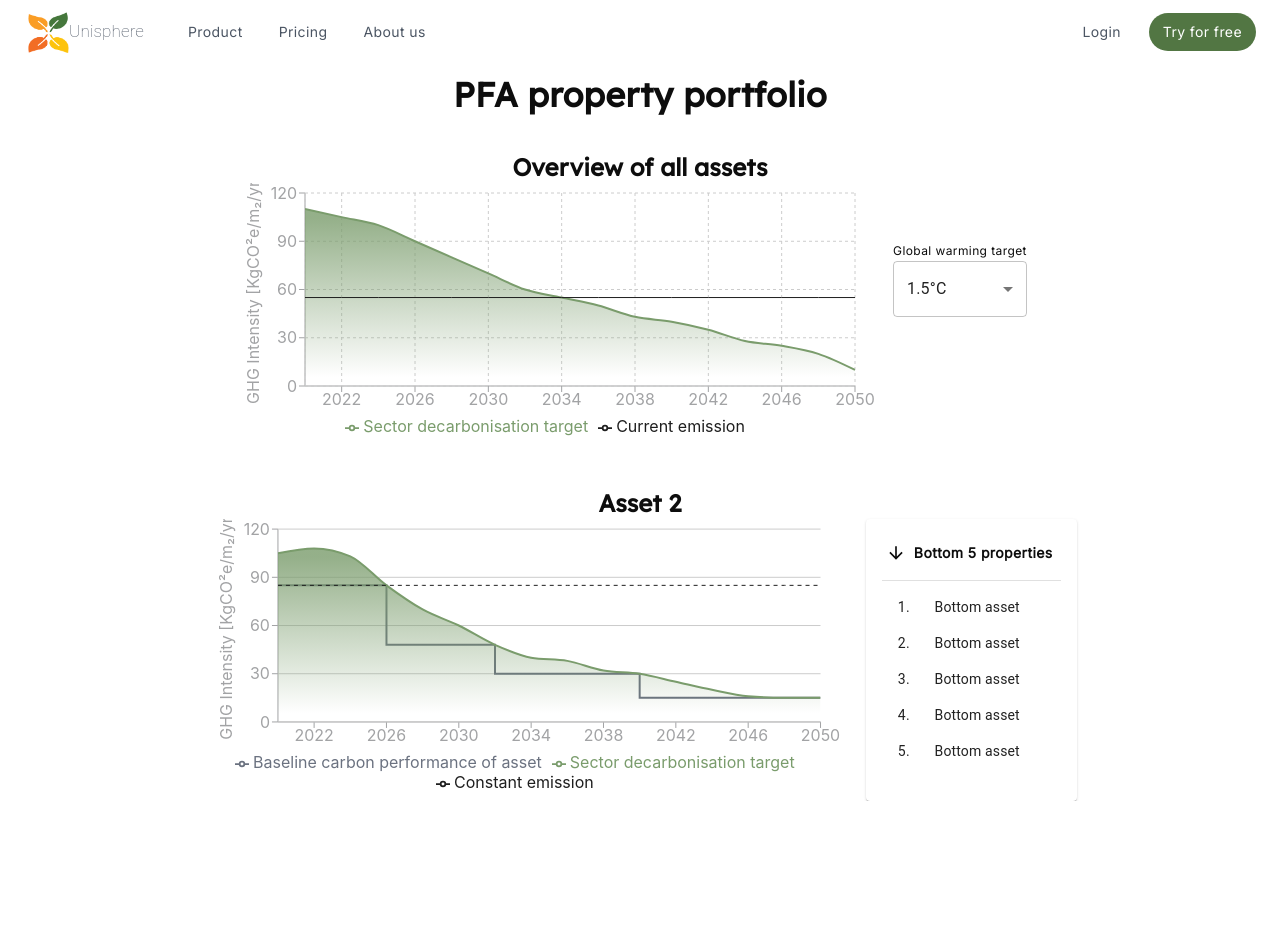
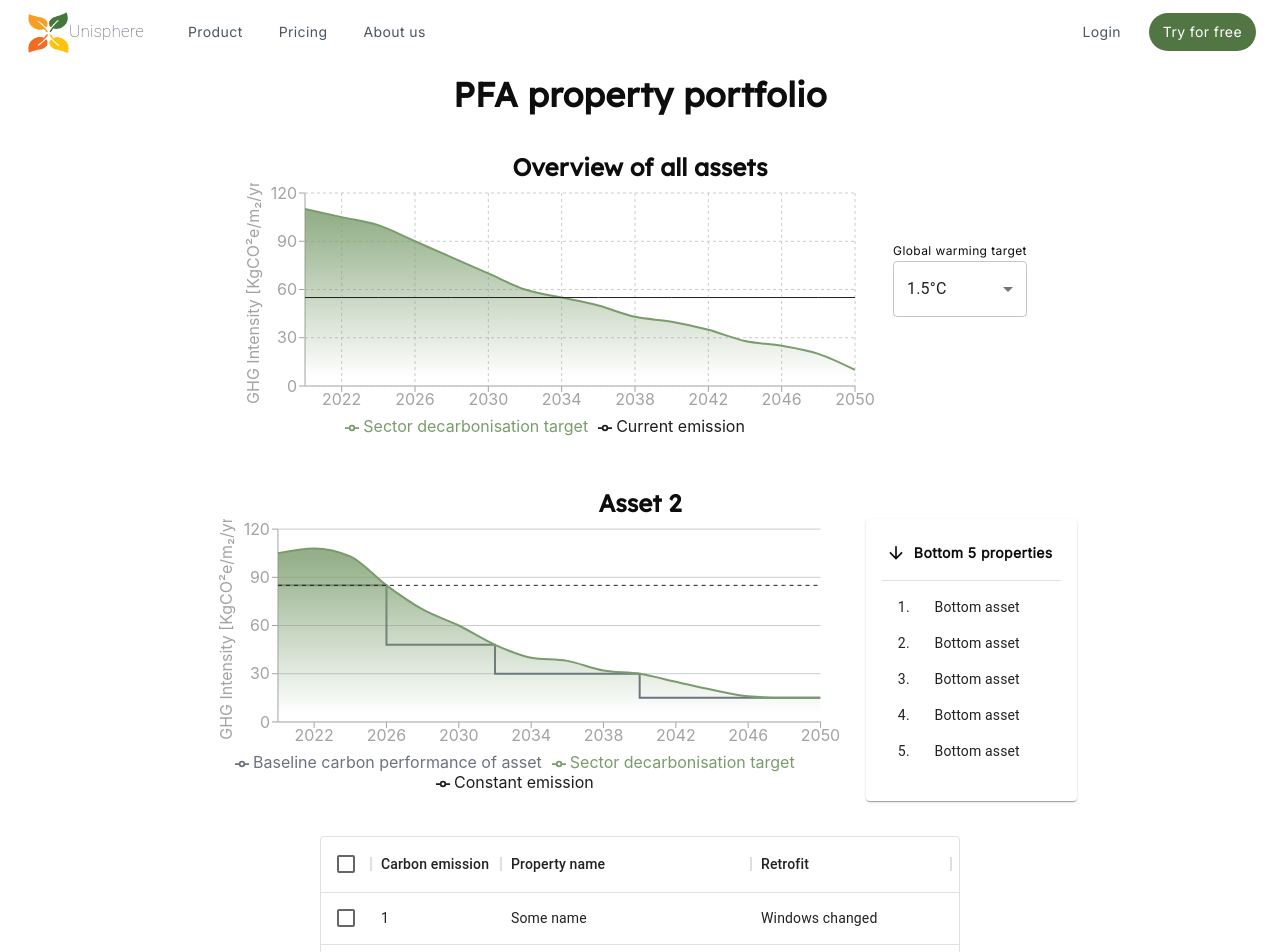
Before and after one commit to livols/Decarb, a React (Create React App) app: page /portfolio in a window 1280 px wide. Shown: the top 952 px of the page. Before the commit the page ends 801 px from the top, so only its background shows below. Built offline with nearby package versions, Linux system fonts and the light colour scheme.

Commit message:
installed mui datagrid and added to portfolio page

```diff
--- a/package.json
+++ b/package.json
@@ -9,6 +9,7 @@
     "@fontsource/lexend": "^4.5.13",
     "@mui/icons-material": "^5.10.9",
     "@mui/material": "^5.10.9",
+    "@mui/x-data-grid": "^5.17.11",
     "@react-google-maps/api": "^2.13.1",
     "@testing-library/jest-dom": "^5.16.5",
     "@testing-library/react": "^13.4.0",
--- a/src/pages/portfolio.tsx
+++ b/src/pages/portfolio.tsx
@@ -7,6 +7,7 @@ import { FormControl, MenuItem, Typography } from "@mui/material";
 import Select, { SelectChangeEvent } from "@mui/material/Select";
 import { AssetList } from "../utils/assetList";
 import Box from "@mui/material/Box";
+import OverviewTable from "../utils/overviewTable";
 
 export function Portfolio() {
   const [target, setTarget] = useState("1");
@@ -130,6 +131,15 @@ export function Portfolio() {
           <AssetList callback={setAssetData} />
         </div>
       </Box>
+      <Box
+        sx={{
+          display: "flex",
+          justifyContent: "center",
+          paddingTop: "35px",
+        }}
+      >
+        <OverviewTable />
+      </Box>
     </div>
   );
 }
--- /dev/null
+++ b/src/utils/overviewTable.tsx
@@ -0,0 +1,120 @@
+import * as React from "react";
+import Box from "@mui/material/Box";
+import { DataGrid, GridColDef } from "@mui/x-data-grid";
+
+const columns: GridColDef[] = [
+  {
+    field: "id",
+    headerName: "Carbon emission",
+    width: 130,
+    description: "Numbered by carbon emission",
+  },
+  {
+    field: "name",
+    headerName: "Property name",
+    width: 250,
+    editable: true,
+  },
+  {
+    field: "retrofit",
+    headerName: "Retrofit",
+    width: 200,
+    editable: true,
+  },
+  {
+    field: "year",
+    headerName: "Year",
+    width: 150,
+    editable: true,
+    description: "Year of retrofit",
+  },
+  {
+    field: "price",
+    headerName: "Price",
+    width: 150,
+    editable: true,
+    description: "Price for retrofit",
+  },
+];
+
+const rows = [
+  {
+    id: 1,
+    retrofit: "Windows changed",
+    year: "2026",
+    name: "Some name",
+    price: "35.000",
+  },
+  {
+    id: 2,
+    retrofit: "Changed to LED lights",
+    year: "2032",
+    name: "Some name",
+    price: "5.000",
+  },
+  {
+    id: 3,
+    retrofit: "Heating system changed",
+    year: "2040",
+    name: "Some name",
+    price: "45.000",
+  },
+  {
+    id: 4,
+    retrofit: "Cooling system changed",
+    year: "2026",
+    name: "Some name",
+    price: "37.000",
+  },
+  {
+    id: 5,
+    retrofit: "Integrated solar panels",
+    year: "2026",
+    name: "Some name",
+    price: "80.000",
+  },
+  {
+    id: 6,
+    retrofit: "Changed to custom curtain walls",
+    year: "2032",
+    name: "Some name",
+    price: "130.000",
+  },
+  {
+    id: 7,
+    retrofit: "Changed to double glazing",
+    year: "2040",
+    name: "Some name",
+    price: "115.000",
+  },
+  {
+    id: 8,
+    retrofit: "Optimized kitchen appliances",
+    year: "2026",
+    name: "Some name",
+    price: "36.000",
+  },
+  {
+    id: 9,
+    retrofit: "Doors changed",
+    year: "2032",
+    name: "Some name",
+    price: "13.000",
+  },
+];
+
+export default function OverviewTable() {
+  return (
+    <Box sx={{ height: 400, width: "50%" }}>
+      <DataGrid
+        rows={rows}
+        columns={columns}
+        pageSize={5}
+        rowsPerPageOptions={[5]}
+        checkboxSelection
+        disableSelectionOnClick
+        experimentalFeatures={{ newEditingApi: true }}
+      />
+    </Box>
+  );
+}
```
Also changed, not shown: 1 other file (tests, documents, lock files or other folders).
